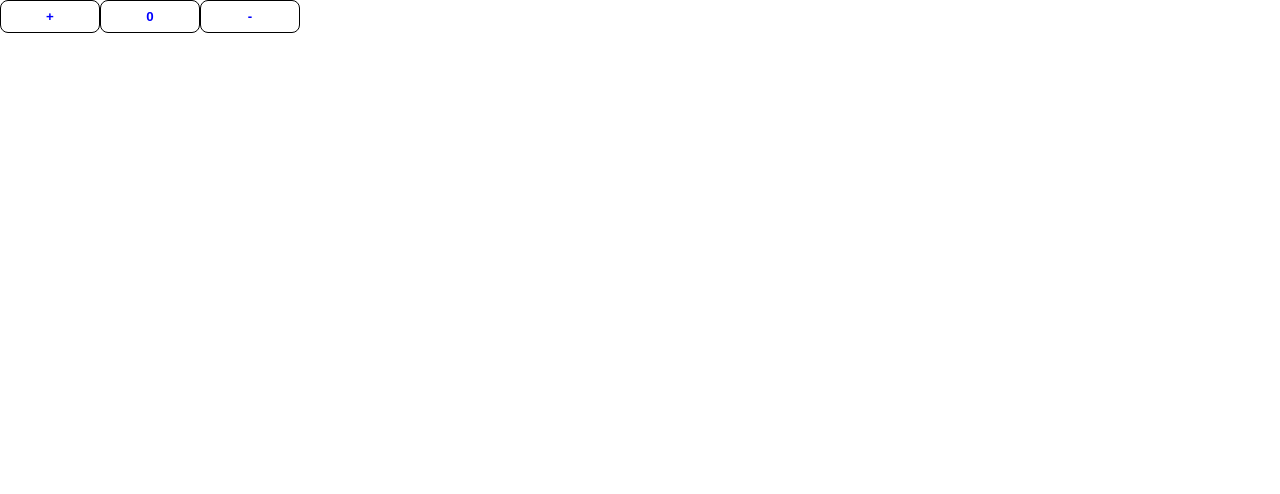
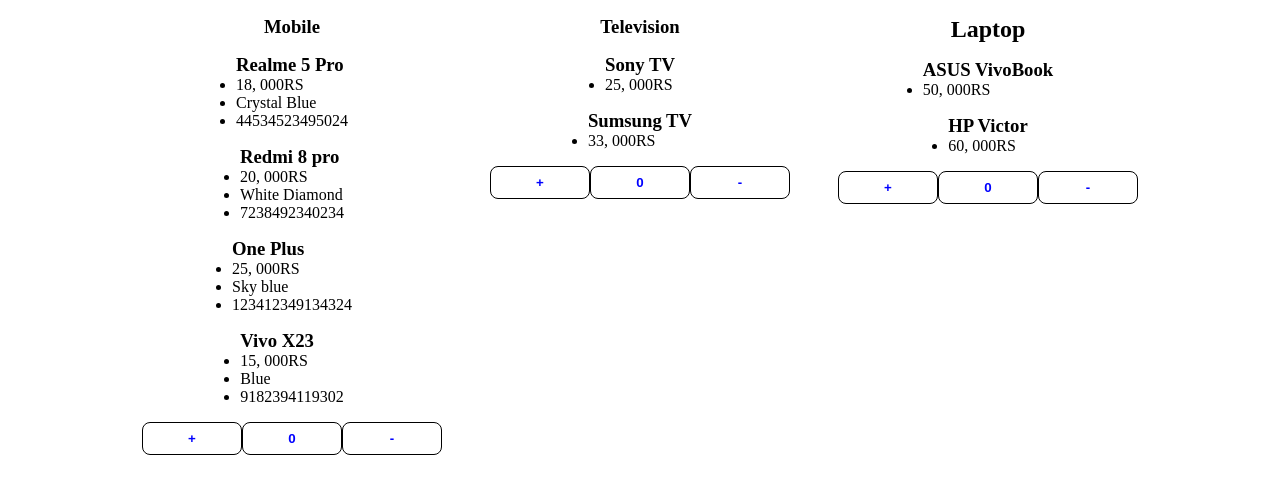
Before and after one commit to astiksayare/React-Doc, a React (Vite) app in the folder React-Master/react-master-jsx/: page / in a window 1280 px wide. Shown: the top 494 px of the page. Built offline with nearby package versions, Linux system fonts and the light colour scheme.

Commit message:
Implement: Added list of items in the cart component.

```diff
--- a/React-Master/react-master-jsx/src/api/index.js
+++ b/React-Master/react-master-jsx/src/api/index.js
@@ -1,3 +1,3 @@
 import { useFetch } from "./useFetch";
-
-export {useFetch}
+import { Product } from "./api";
+export {useFetch, Product}
--- a/React-Master/react-master-jsx/src/assignment/context-and-reducer/Quantity.js
+++ b/React-Master/react-master-jsx/src/assignment/context-and-reducer/Quantity.js
@@ -2,6 +2,6 @@
 
 export const quantityReducer = (quantity, action) => {
     if(action.type == "INC") return {...quantity, count: quantity.count + 1};
-    else if(action.type == "DEC") return {...quantity, count: quantity.count - 1};
+    else if(action.type == "DEC") return {...quantity, count: quantity.count == 0 ? 0 : quantity.count - 1};
     else return {count: initialCount.count};
 }
--- a/React-Master/react-master-jsx/src/assignment/context-and-reducer/items-component/Cart.jsx
+++ b/React-Master/react-master-jsx/src/assignment/context-and-reducer/items-component/Cart.jsx
@@ -1,11 +1,67 @@
-import * as Item from '../items-component';
-
+import * as Component from '../../context-and-reducer';
 
 export const Cart = () => {
 
+    const { list } = Component.useContextData();
+
     return (
         <section>
-            <Item.Quality />
+                {
+                    list.map(items => (
+                        <div key={items.productId}>
+                            {
+                                items?.productCategory.map(category => (
+                                    <div key={category} style={{display: 'flex', gap: '3rem', justifyContent: "center", alignItems: 'start'}}>
+                                        <div className='container'>
+                                            <h1>Mobile</h1>
+                                            {category.mobile.map(items => (
+                                                <div key={items.mobileId}>
+                                                    <ul>
+                                                        <h3>{items.mobileName}</h3>
+                                                        <li>{items.price}</li>
+                                                        <li>{items.color}</li>
+                                                        <li>{items.modelNumber}</li>
+                                                    </ul>
+                                                </div>
+                                            ))}
+                                            <Component.Items.Quality />
+                                        </div>
+
+                                        <div className='container'>
+                                            <h1>Television</h1>
+                                            {
+                                                category.television.map(items => (
+                                                    <div key={items.televisionId}>
+                                                        <ul>
+                                                            <h3>{items.televisionName}</h3>
+                                                            <li>{items.price}</li>
+                                                        </ul>
+                                                    </div>
+                                                ))
+                                            }
+                                             <Component.Items.Quality />
+                                        </div>
+
+                                       <div className='container'>
+                                            <h2>Laptop</h2>
+                                            {
+                                                category.laptop.map(items => (
+                                                    <div key={items.laptopId}>
+                                                        <ul>
+                                                            <h3>{items.laptopName}</h3>
+                                                            <li>{items.price}</li>
+                                                        </ul>
+                                                    </div>
+                                                ))
+                                            }
+                                             <Component.Items.Quality />
+                                       </div>
+                                    </div>
+                                ))
+                            }
+                        </div>
+                    ))
+                }
         </section>
     )
 }
--- /dev/null
+++ b/React-Master/react-master-jsx/src/assignment/context-and-reducer/items-component/CartContainer.jsx
@@ -0,0 +1,9 @@
+import * as Item from '../items-component'
+export const CartContainer = () => {
+
+    return (
+       <section>
+            <Item.Cart />
+       </section>
+    )
+}
--- a/React-Master/react-master-jsx/src/assignment/context-and-reducer/items-component/Main.jsx
+++ b/React-Master/react-master-jsx/src/assignment/context-and-reducer/items-component/Main.jsx
@@ -1,12 +1,12 @@
 import * as Component from '../index';
+import * as API from '../../../api';
 
 export const Main = () => {
+    const list = API.Product;
 
     return (
-        <Component.ContextProvider value={{}}>
-            <section>
-                <Component.Items.Cart />
-            </section>
+        <Component.ContextProvider value={{list}}>
+            <Component.Items.CartContainer />
         </Component.ContextProvider>
     )
 }
--- a/React-Master/react-master-jsx/src/assignment/context-and-reducer/items-component/Quality.jsx
+++ b/React-Master/react-master-jsx/src/assignment/context-and-reducer/items-component/Quality.jsx
@@ -1,9 +1,7 @@
 
 export const Quality = () => {
-
     return (
         <section>
-            <div>{}</div>
            <div>
                 <button className="btn">+</button>
                 <button className="btn">0</button>
--- a/React-Master/react-master-jsx/src/assignment/context-and-reducer/items-component/index.js
+++ b/React-Master/react-master-jsx/src/assignment/context-and-reducer/items-component/index.js
@@ -1,5 +1,6 @@
 import { Cart } from "./Cart";
+import { CartContainer } from "./CartContainer";
 import { Quality } from "./Quality";
 import { Main } from "./Main";
 
-export { Cart, Quality, Main };
+export { Cart, Quality, Main, CartContainer };
```
